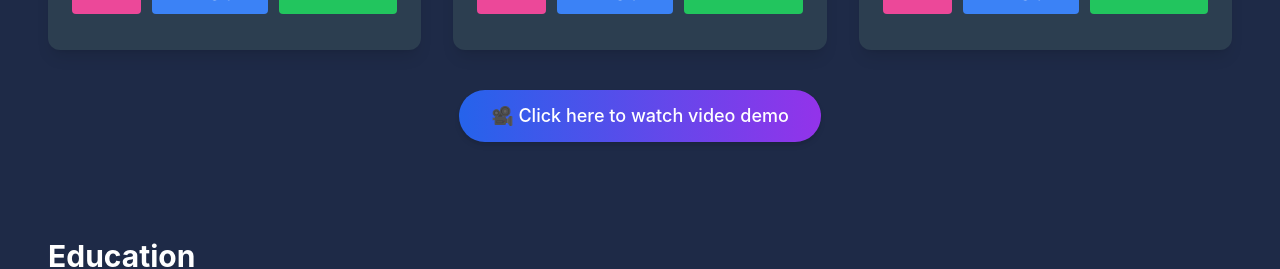
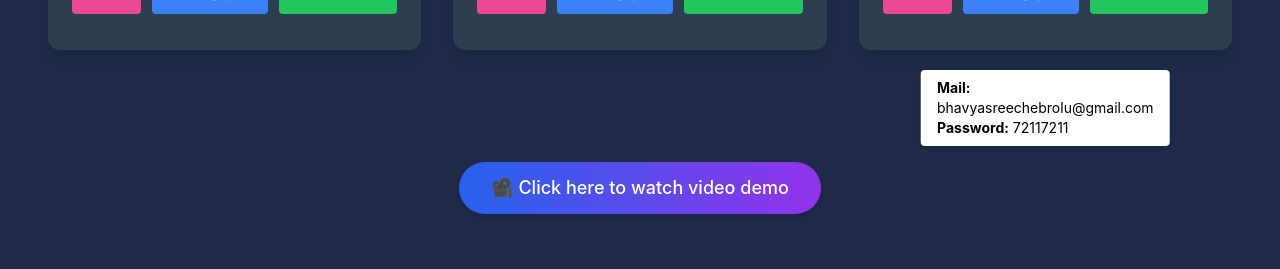
Before and after one commit to Bhavyaprem777/My-Portfolio, a React (Create React App) app: page / in a window 1280 px wide. Shown: the part 1666-1935 px from the top of the page. Built offline with nearby package versions, Linux system fonts and the light colour scheme.

Commit message:
Added mail and password info below the card

```diff
--- a/src/PortfolioPage.js
+++ b/src/PortfolioPage.js
@@ -260,6 +260,13 @@ Hi, I'm Chebrolu Bhavyasree, currently persuing Bachelor's degree in Computer Sc
         </div>
 
         {/* Project 3 - Food Donation System */}
+        <div className="relative">
+  {/* Mail & Password Info */}
+  <div className="absolute -bottom-24 left-1/2 transform -translate-x-1/2 bg-white text-black text-sm px-4 py-2 rounded shadow-md z-10">
+    <p><strong>Mail:</strong> bhavyasreechebrolu@gmail.com</p>
+    <p><strong>Password:</strong> 72117211</p>
+  </div>
+
         <div className="bg-[#2c3e50] rounded-xl p-6 shadow-lg" data-aos="fade-up">
           <h3 className="text-xl font-semibold text-white mb-4">Food Donation & Rescue System</h3>
           <img
@@ -297,7 +304,7 @@ Hi, I'm Chebrolu Bhavyasree, currently persuing Bachelor's degree in Computer Sc
           </div>
         </div>
       </div>
-
+      </div>
       {/* Modal */}
 {isModalOpen && (
   <div className="fixed inset-0 bg-black bg-opacity-50 flex justify-center items-center px-2 sm:px-4">
@@ -319,7 +326,7 @@ Hi, I'm Chebrolu Bhavyasree, currently persuing Bachelor's degree in Computer Sc
     </div>
   </div>
 )}
-<div className="text-center mt-10">
+<div className="text-center mt-28">
   <button
     onClick={handleClick}
     className="bg-gradient-to-r from-blue-600 to-purple-600 text-white px-8 py-3 rounded-full shadow-md hover:shadow-xl hover:scale-105 transition-all duration-300 text-lg font-medium"
```
Also changed, not shown: 1 other file (tests, documents, lock files or other folders).
